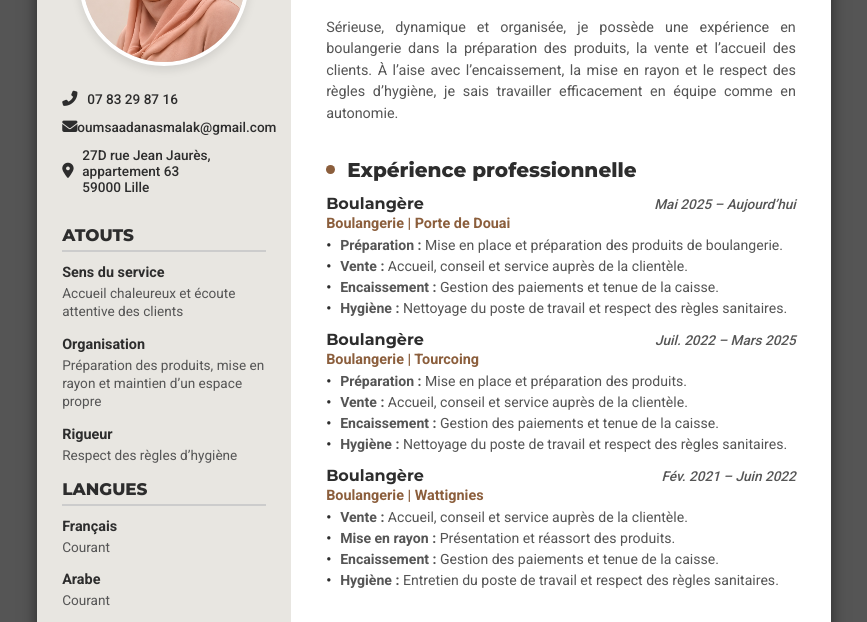
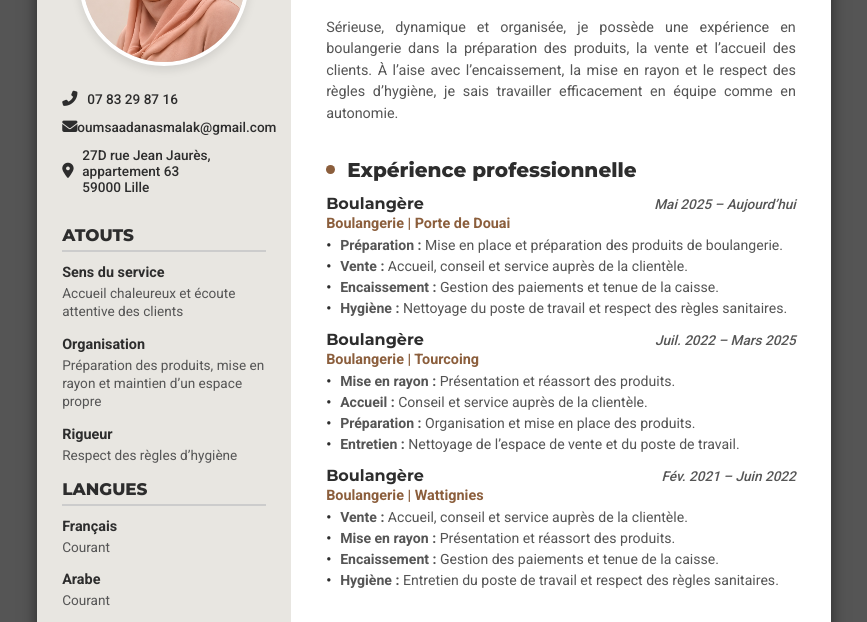
Before and after one commit to Cociska/Portfolio, a plain HTML site: page cv.html in a window 1280 px wide. Shown: the part 154-776 px from the top of the page, without its empty margins (206-1073 px from the left). Drawn offline with Linux system fonts and the light colour scheme.

```diff
--- a/cv.html
+++ b/cv.html
@@ -394,10 +394,10 @@
                     <div class="item-sub">Boulangerie | Tourcoing</div>
                     <div class="item-desc">
                         <ul>
-                            <li><strong>Préparation :</strong> Mise en place et préparation des produits.</li>
-                            <li><strong>Vente :</strong> Accueil, conseil et service auprès de la clientèle.</li>
-                            <li><strong>Encaissement :</strong> Gestion des paiements et tenue de la caisse.</li>
-                            <li><strong>Hygiène :</strong> Nettoyage du poste de travail et respect des règles sanitaires.</li>
+                            <li><strong>Mise en rayon :</strong> Présentation et réassort des produits.</li>
+                            <li><strong>Accueil :</strong> Conseil et service auprès de la clientèle.</li>
+                            <li><strong>Préparation :</strong> Organisation et mise en place des produits.</li>
+                            <li><strong>Entretien :</strong> Nettoyage de l’espace de vente et du poste de travail.</li>
                         </ul>
                     </div>
                 </div>
```
